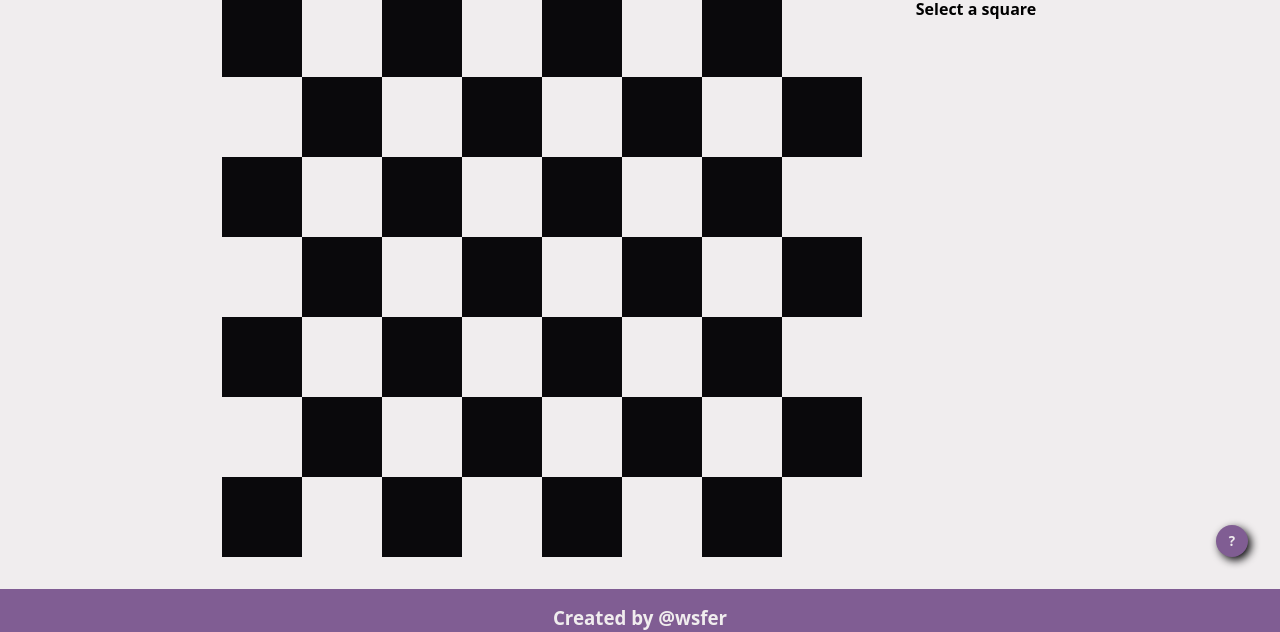
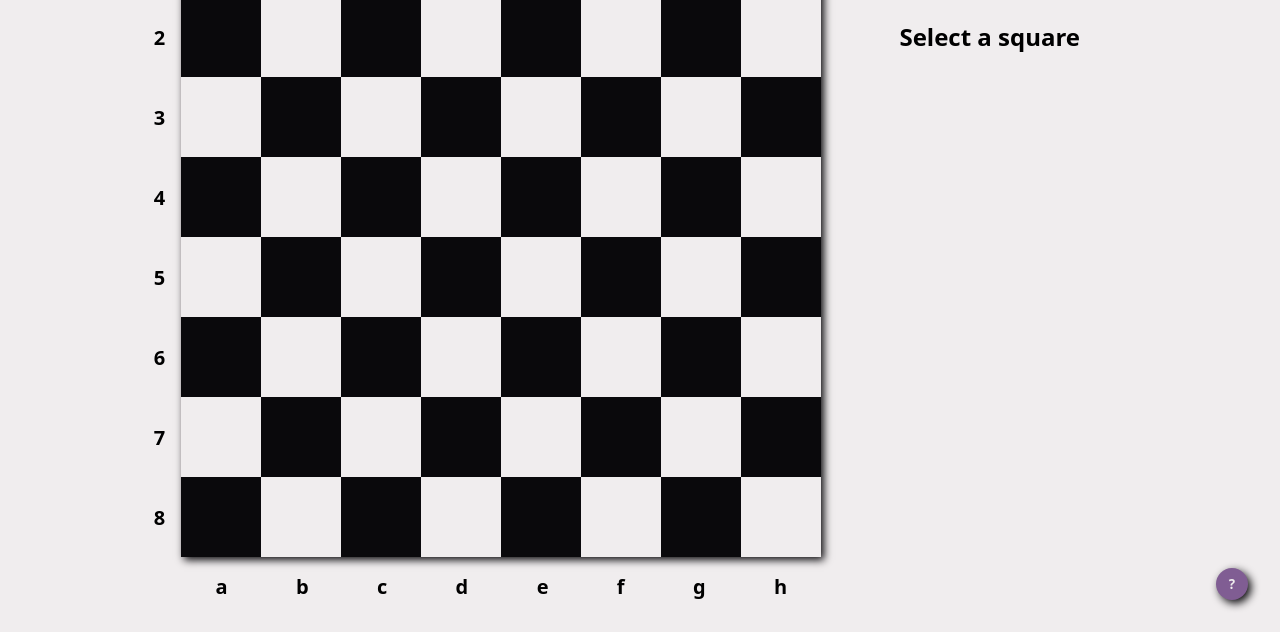
Before and after one commit to wsfer/knights-travails, a website built with webpack: page dist/index.html in a window 1280 px wide. Shown: the part 227-859 px from the top of the page. Built offline with Linux system fonts and the light colour scheme.

Commit message:
add coords and fix weird font sizes

```diff
--- a/src/styles/_board.scss
+++ b/src/styles/_board.scss
@@ -1,4 +1,40 @@
 @use "./colors" as *;
+
+.board-container {
+    display: grid;
+    grid-template-areas:
+        "y board"
+        ".   x  ";
+
+    > .board {
+        grid-area: board;
+    }
+
+    > .y-axis {
+        grid-area: y;
+        display: grid;
+        height: 50vw;
+        padding-right: 1rem;
+    }
+
+    > .x-axis {
+        grid-area: x;
+        display: grid;
+        grid-auto-flow: column;
+        width: 50vw;
+        padding-top: 1rem;
+    }
+
+    .x-axis > div,
+    .y-axis > div {
+        font-weight: bold;
+        height: 100%;
+        display: flex;
+        justify-content: center;
+        align-items: center;
+        font-size: 1.25rem;
+    }
+}
 
 .board {
     display: grid;
@@ -7,6 +43,7 @@
     position: relative;
     height: 50vw;
     width: 50vw;
+    box-shadow: 0.2rem 0.2rem 0.5rem $dark;
 
     > div:nth-child(even) {
         .square:nth-child(even) {
--- a/src/styles/_content.scss
+++ b/src/styles/_content.scss
@@ -17,8 +17,13 @@ main {
     flex-direction: column;
     gap: 1rem;
 
+    h2 {
+        font-size: 2.5rem;
+    }
+
     * {
         text-align: center;
+        font-size: 1.5rem;
     }
 
     .from, .path span:first-child {
```
Also changed, not shown: dist/bundle.js, dist/index.html.
